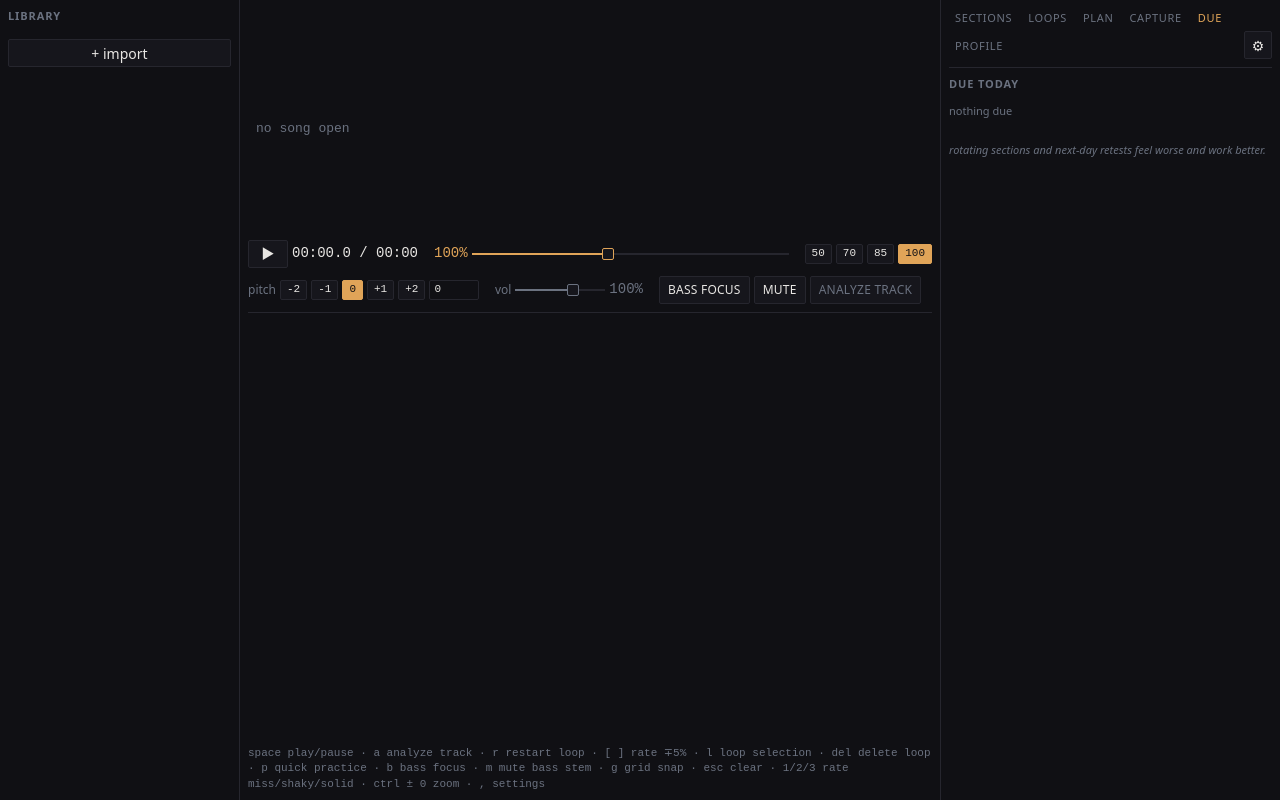
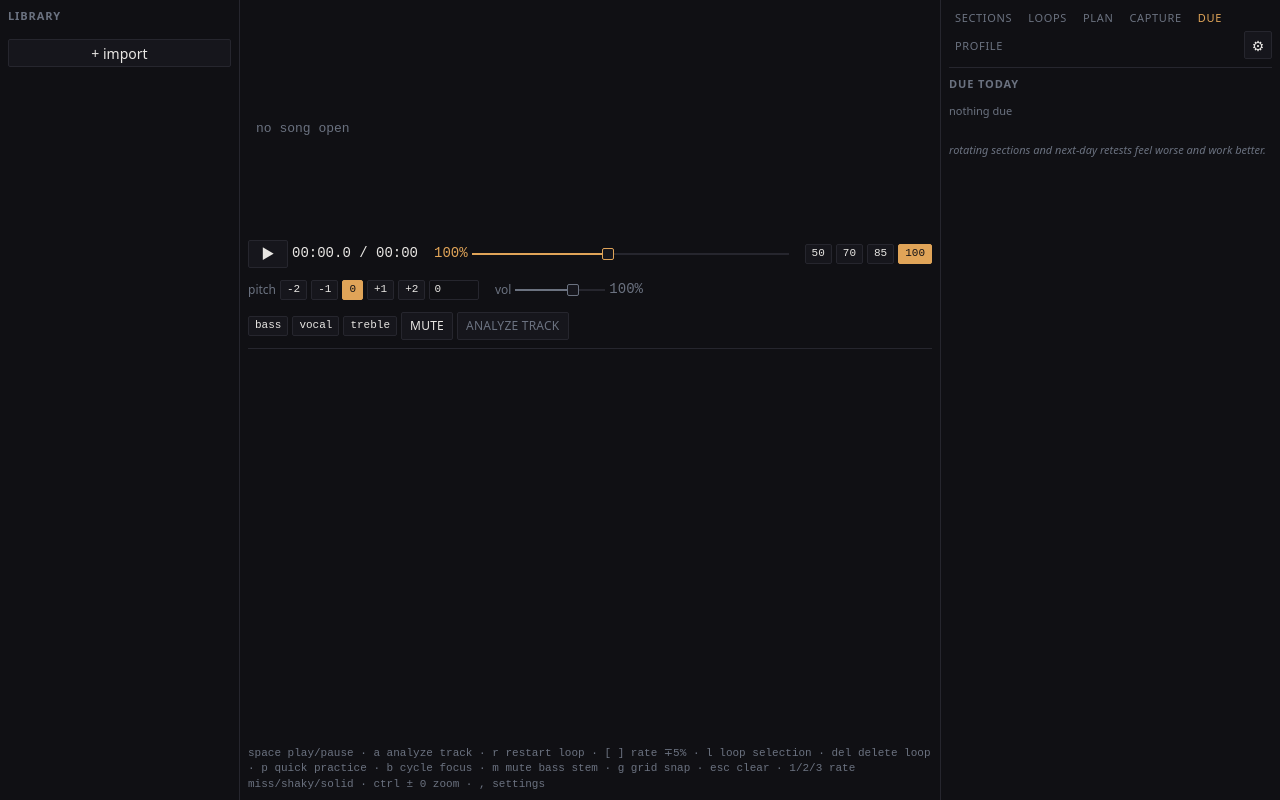
Before and after one commit to ShawnMcCool/dredge, a Svelte app in the folder apps/desktop/: page / in a window 1280 px wide. Built offline with nearby package versions, Linux system fonts and the light colour scheme.

Commit message:
feat(desktop): selectable focus (bass/vocal/treble) replacing bass-focus toggle; b cycles

```diff
--- a/apps/desktop/src/components/Transport.svelte
+++ b/apps/desktop/src/components/Transport.svelte
@@ -1,13 +1,15 @@
 <script lang="ts">
   import {
     actions,
-    bassFocusOn,
+    focusMode,
     muted,
     openSong,
     pitch,
     playbackVolume,
     position,
   } from "../lib/stores";
+
+  const FOCUS_KINDS = ["bass", "vocal", "treble"] as const;
   import Button from "../lib/ui/Button.svelte";
   import Fader from "../lib/ui/Fader.svelte";
   import Group from "../lib/ui/Group.svelte";
@@ -115,9 +117,17 @@
     </Group>
 
     <Group>
-      <Button variant="toggle" active={$bassFocusOn} onclick={() => actions.bassFocus(!$bassFocusOn)}>
-        BASS FOCUS
-      </Button>
+      <span class="focus">
+        {#each FOCUS_KINDS as k (k)}
+          <Button
+            variant="chip"
+            active={$focusMode === k}
+            onclick={() => actions.setFocus($focusMode === k ? "none" : k)}
+          >
+            {k}
+          </Button>
+        {/each}
+      </span>
       <Button variant="toggle" active={$muted} onclick={() => actions.mute(!$muted)}>MUTE</Button>
       <Button
         variant="toggle"
@@ -168,4 +178,6 @@
     min-width: 4ch;
     text-align: right;
   }
+
+  .focus { display: inline-flex; gap: calc(var(--space) / 2); }
 </style>
--- a/apps/desktop/src/lib/keys.ts
+++ b/apps/desktop/src/lib/keys.ts
@@ -5,7 +5,7 @@ import { zoomIn, zoomOut, zoomReset } from "./zoom";
 import {
   actions,
   BASS_STEM,
-  bassFocusOn,
+  focusMode,
   currentLoop,
   exitPromptVisible,
   gridSnap,
@@ -18,7 +18,7 @@ import {
 } from "./stores";
 
 export const KEY_HELP =
-  "space play/pause · a analyze track · r restart loop · [ ] rate ∓5% · l loop selection · del delete loop · p quick practice · b bass focus · m mute bass stem · g grid snap · esc clear · 1/2/3 rate miss/shaky/solid · ctrl ± 0 zoom · , settings";
+  "space play/pause · a analyze track · r restart loop · [ ] rate ∓5% · l loop selection · del delete loop · p quick practice · b cycle focus · m mute bass stem · g grid snap · esc clear · 1/2/3 rate miss/shaky/solid · ctrl ± 0 zoom · , settings";
 
 function isTyping(target: EventTarget | null): boolean {
   if (!(target instanceof HTMLElement)) return false;
@@ -107,9 +107,12 @@ async function handle(e: KeyboardEvent): Promise<void> {
     case ",":
       settingsOpen.set(true);
       break;
-    case "b":
-      await actions.bassFocus(!get(bassFocusOn));
+    case "b": {
+      const order = ["none", "bass", "vocal", "treble"] as const;
+      const cur = get(focusMode);
+      await actions.setFocus(order[(order.indexOf(cur) + 1) % order.length]);
       break;
+    }
     case "g":
       // loop/selection edges snap to analyzed downbeats while on
       gridSnap.update((on) => !on);
--- a/apps/desktop/src/lib/stores.ts
+++ b/apps/desktop/src/lib/stores.ts
@@ -220,7 +220,8 @@ export const selection = writable<{ start: number; end: number } | null>(null);
 /** Loop currently driving the transport (clicked or plan-applied). */
 export const currentLoop = writable<LoopRegion | null>(null);
 export const pitch = writable({ semitones: 0, cents: 0, octaveUp: false });
-export const bassFocusOn = writable(false);
+export type FocusMode = "none" | "bass" | "vocal" | "treble";
+export const focusMode = writable<FocusMode>("none");
 export const muted = writable(false);
 /** User playback volume 0..1.5 — engine multiplier, persisted as a setting. */
 export const playbackVolume = writable(1.0);
@@ -460,13 +461,14 @@ export const actions = {
     await cmd("pitch", { semitones, cents, octave_up: octaveUp });
   },
 
-  /** One key: octave-up pitch + low-pass, the bass transcription trick. */
-  async bassFocus(on: boolean): Promise<void> {
-    bassFocusOn.set(on);
+  /** Select a focus filter (bass = low-pass + octave-up transcription trick;
+   *  vocal = mid band-pass; treble = high-pass). `none` clears it. */
+  async setFocus(kind: FocusMode): Promise<void> {
+    focusMode.set(kind);
     const p = get(pitch);
-    pitch.set({ ...p, octaveUp: on });
-    await cmd("bass_focus", { on });
-    await cmd("pitch", { semitones: p.semitones, cents: p.cents, octave_up: on });
+    pitch.set({ ...p, octaveUp: kind === "bass" });
+    await cmd("focus", { kind });
+    await cmd("pitch", { semitones: p.semitones, cents: p.cents, octave_up: kind === "bass" });
   },
 
   async mute(on: boolean): Promise<void> {
```
